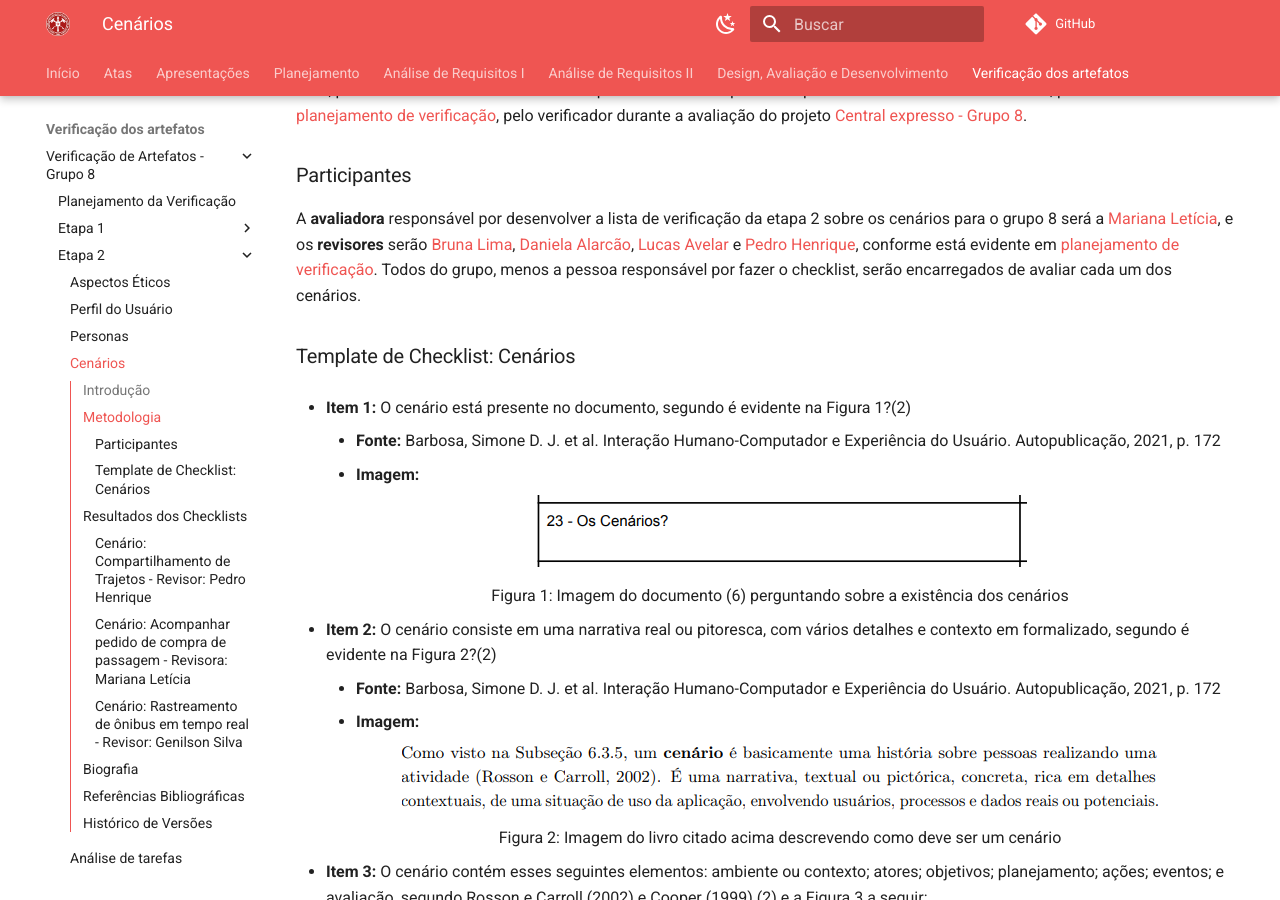
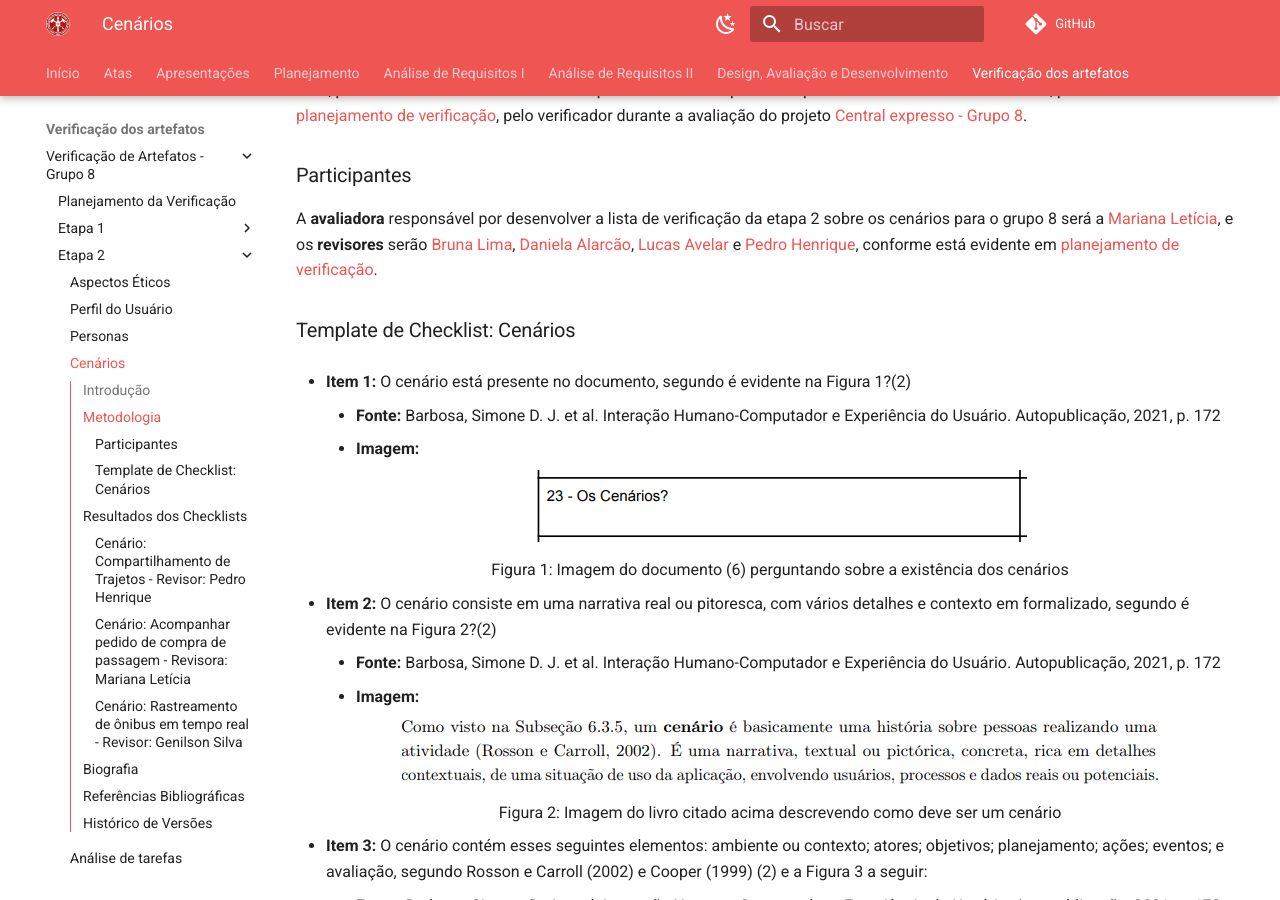
Before and after one commit to Interacao-Humano-Computador/2024.1-CBMERJ, an MkDocs documentation site: the page built from docs/verificacao_artefatos/verificacao_grupo_8/etapa_2/cenarios.md, in a window 1280 px wide and 900 px high, scrolled down 411 px. Built offline with MkDocs 1.6.1 and Material for MkDocs 9.7.7, drawn with Linux system fonts in a browser that asks for light colours; comment, search, counter and statistics services are not loaded.

Commit message:
corrigindo alguns erros da verificação

```diff
--- a/docs/verificacao_artefatos/verificacao_grupo_8/etapa_2/cenarios.md
+++ b/docs/verificacao_artefatos/verificacao_grupo_8/etapa_2/cenarios.md
@@ -7,7 +7,7 @@ A metodologia a ser abordada foi a de inspeção por percurso cognitivo, devidam
 Nela, primeiramente abordaremos um template de checklist que irá ser preenchido em uma tabela modelo,  presente em [planejamento de verificação](../planejamento_verificacao.md), pelo verificador durante a avaliação do projeto [Central expresso - Grupo 8](https://interacao-humano-computador.github.io/2024.1-Central-Expresso/).
 
 ### Participantes
-A **avaliadora** responsável por desenvolver a lista de verificação da etapa 2 sobre os cenários para o grupo 8 será a [Mariana Letícia](https://github.com/Marianannn), e os **revisores** serão [Bruna Lima](https://github.com/libruna), [Daniela Alarcão](https://github.com/danialarcao), [Lucas Avelar](https://github.com/LucasAvelar2711) e  [Pedro Henrique](https://github.com/PedroHhenriq), conforme está evidente em [planejamento de verificação](../planejamento_verificacao.md). Todos do grupo, menos a pessoa responsável por fazer o checklist, serão encarregados de avaliar cada um dos cenários.
+A **avaliadora** responsável por desenvolver a lista de verificação da etapa 2 sobre os cenários para o grupo 8 será a [Mariana Letícia](https://github.com/Marianannn), e os **revisores** serão [Bruna Lima](https://github.com/libruna), [Daniela Alarcão](https://github.com/danialarcao), [Lucas Avelar](https://github.com/LucasAvelar2711) e  [Pedro Henrique](https://github.com/PedroHhenriq), conforme está evidente em [planejamento de verificação](../planejamento_verificacao.md).
 
 ### Template de Checklist: Cenários
 
```
Also changed, not shown: docs/verificacao_artefatos/verificacao_grupo_8/etapa_2/analise_tarefas.md (+1 -1 lines).
